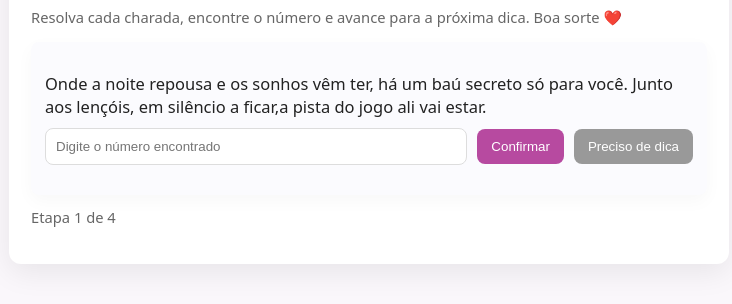
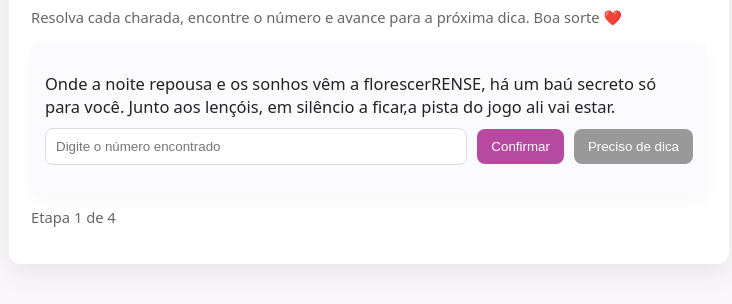
Before and after one commit to RenatoBatista-Projects/charadas, a plain HTML site: page index.html in a window 1280 px wide. Shown: the part 302-606 px from the top of the page, without its empty margins (271-1003 px from the left). Drawn offline with Linux system fonts and the light colour scheme.

Commit message:
Update index.html

```diff
--- a/index.html
+++ b/index.html
@@ -49,7 +49,7 @@
 
     const etapas = [
       { tipo:"codigo", code:"29",
-        riddle:"Onde a noite repousa e os sonhos vêm ter, há um baú secreto só para você. Junto aos lençóis, em silêncio a ficar,a pista do jogo ali vai estar.",
+        riddle:"Onde a noite repousa e os sonhos vêm a florescerRENSE, há um baú secreto só para você. Junto aos lençóis, em silêncio a ficar,a pista do jogo ali vai estar.",
         hint:"Quarto."
       },
       { tipo:"codigo", code:"04",
@@ -61,7 +61,7 @@
         hint:"Estacionamento."
       },
       { tipo:"instrucao",
-        riddle:"Onde símbolos moram, dispostos em fileira, há um segredo escondido, pista verdadeira. Não está por cima, é fácil notar, volte para closet e vai encontrar.",
+        riddle:"Onde símbolos moram, dispostos em fileira, há um segredo escondido, pista verdadeira. Não está por cima, é fácil notar, volte para o closet e vai encontrar.",
         hint:"Teclado"
       }
     ];
```
